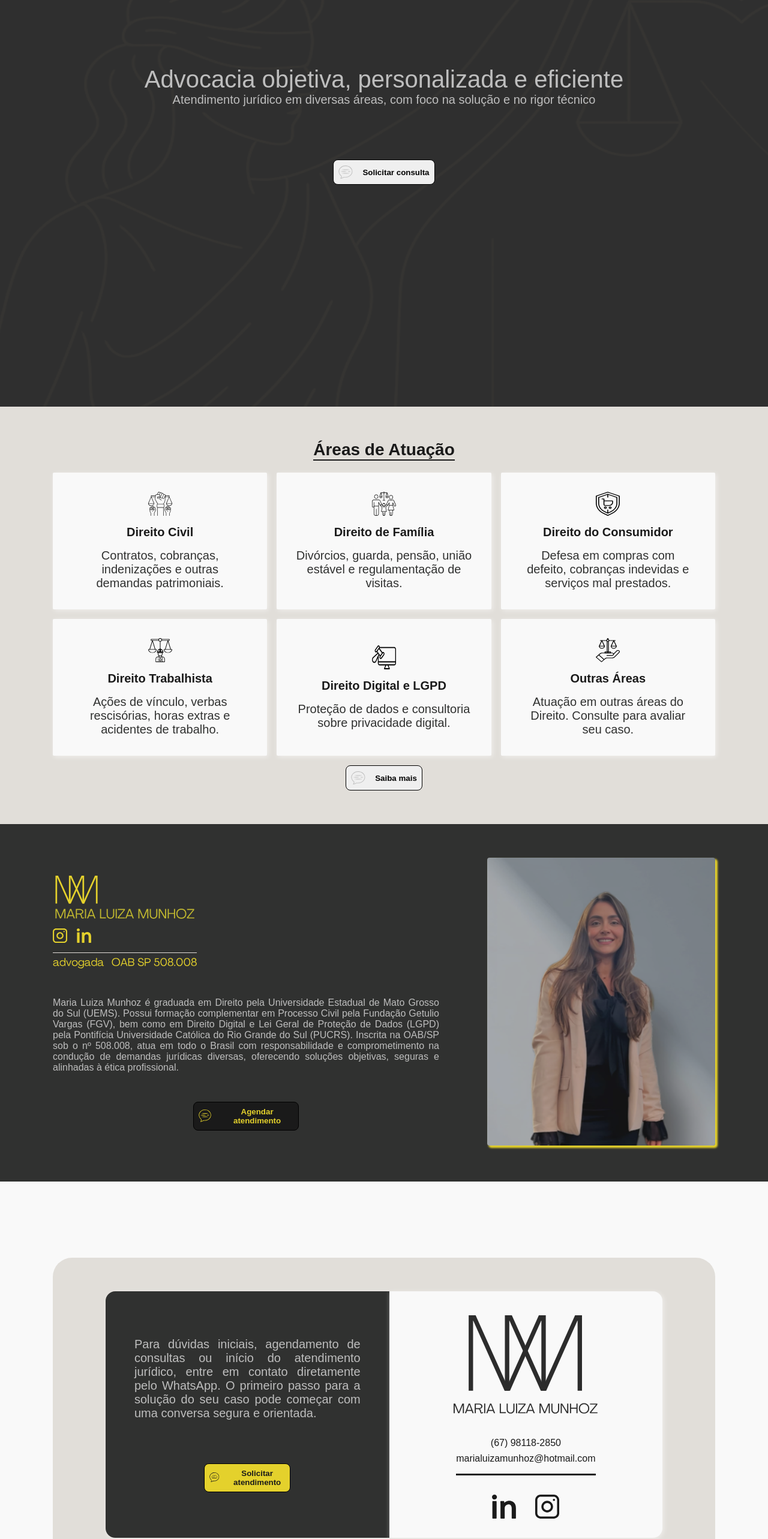
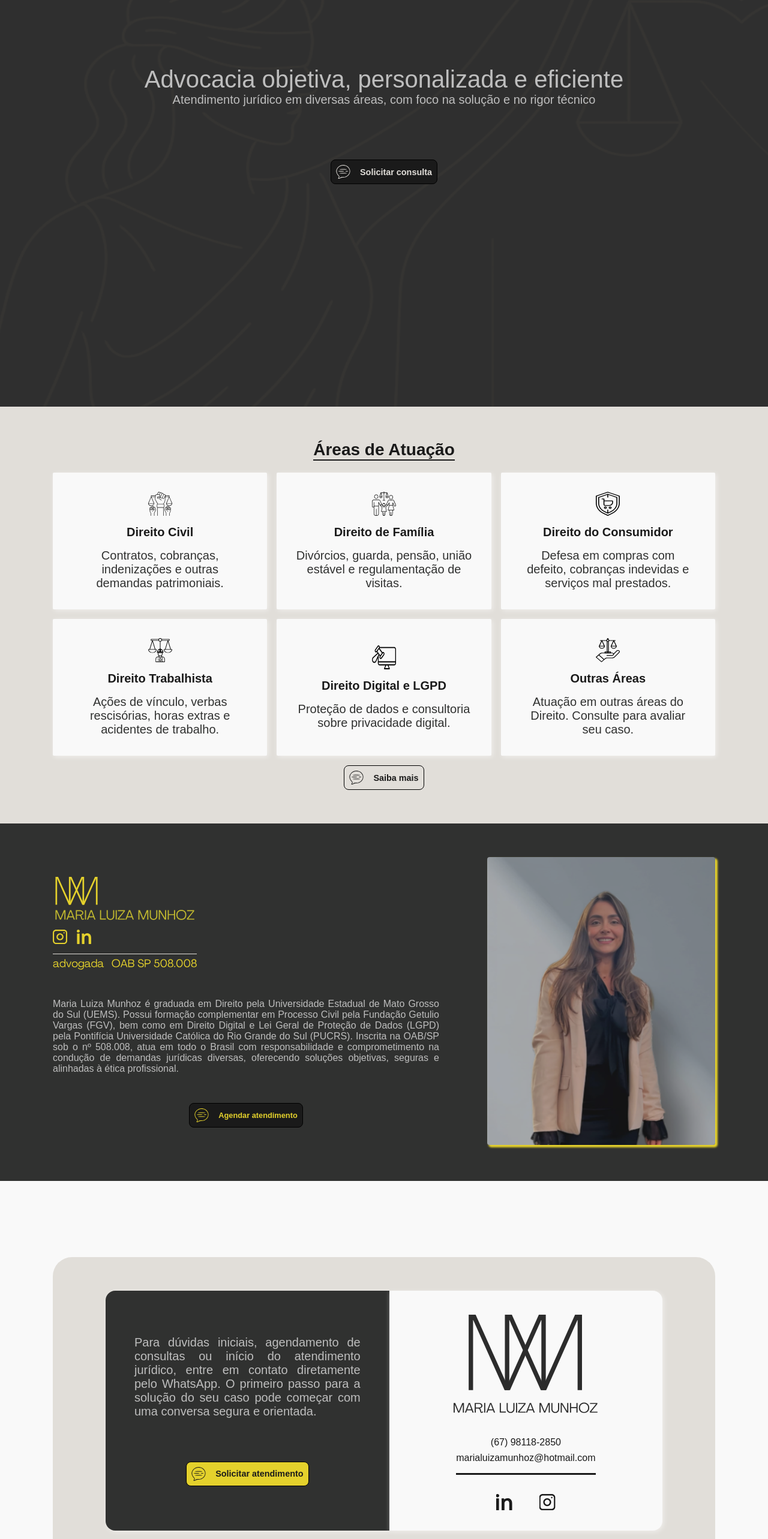
Before and after one commit to HigorBernardesPNG/laddingMalu, a Next.js app: page / in a window 1280 px wide. Shown: the part 234-2800 px from the top of the page at 60% size. Built offline with nearby package versions, Linux system fonts and the light colour scheme.

Commit message:
Reafactor: Envia melhorias textuais e estruturais; Style: Envia melhorias na estrutura do SCSS

```diff
--- a/src/components/AreasSection/AreasSection.module.scss
+++ b/src/components/AreasSection/AreasSection.module.scss
@@ -2,17 +2,21 @@
 @import '../../styles/variables';
 
 .hero {
+
   @include grid-desktop;
   background-color: $light-gray;
   // height: 100lvh;
   // width: 100lvw;
   text-align: center;
+
 }
 
 .container {
+
   @include flex-direction;
   gap: 16px;
   margin: 0 auto;
+
 }
 
 .containerAreasGlobal {
@@ -34,7 +38,9 @@
     gap: 16px;
 
   p {
+
     font-size: $size-subtitule-heroSection;
+
   }
 
 }
@@ -50,15 +56,40 @@
 }
 
 .title {
+
   @include titule-base;
+
 }
 
 .paragraph {
+
   color: $background-one;
   font-size: $size-text-block;
   font-weight: 400;
+
 }
 
 .ctaButton {
+
   @include button-base;
+  width: auto;
+  font-size: .9rem;
+  color: $dark-color;
+  background: none;
+  // transition: transform 0.4s ease, border-color 0.4s ease;
+  transition: background-color 0.8s ease, color 0.8s ease;
+
+   &:hover {
+
+    background-color: $dark-color;
+    color: $primary-color;
+
+  }
+
+  .iconButton {
+
+  width: 1.5rem;
+
+  }
+
 }
--- a/src/components/AreasSection/index.tsx
+++ b/src/components/AreasSection/index.tsx
@@ -1,5 +1,6 @@
 'use client';
 import styles from './AreasSection.module.scss';
+import IconButton from "../../assets/icons/iconButton.svg";
 import Image from 'next/image';
 
 const AreasSection = () => {
@@ -7,13 +8,13 @@ const AreasSection = () => {
     <section className={styles.hero}>
       <div className={styles.container}>
         <h1 className={styles.titleSection}>
-        Áreas de Atuação
+            Áreas de Atuação
         </h1>
         <section className={styles.containerAreasGlobal}>
             <div className={styles.containerAreas}>
                 <Image
                     src="/images/direitoCivil.svg"
-                    alt="Logo da advogada Maria Luiza Munhoz"
+                    alt="Uma imagem representando o Direito Civil"
                     width={88}
                     height={40}
                     priority
@@ -24,7 +25,7 @@ const AreasSection = () => {
             <div className={styles.containerAreas}>
                 <Image
                     src="/images/direitoDaFamilia.svg"
-                    alt="Logo da advogada Maria Luiza Munhoz"
+                    alt="Uma imagem representando o Direito da Familia"
                     width={88}
                     height={40}
                     priority
@@ -35,7 +36,7 @@ const AreasSection = () => {
             <div className={styles.containerAreas}>
                 <Image
                     src="/images/direitoDoConsumidor.svg"
-                    alt="Logo da advogada Maria Luiza Munhoz"
+                    alt="Uma imagem representando o Direito do Consumidor"
                     width={88}
                     height={40}
                     priority
@@ -48,7 +49,7 @@ const AreasSection = () => {
             <div className={styles.containerAreas}>
                 <Image
                     src="/images/direitoTrabalhista.svg"
-                    alt="Logo da advogada Maria Luiza Munhoz"
+                    alt="Uma imagem representando o Direito Trabalhista"
                     width={88}
                     height={40}
                     priority
@@ -59,7 +60,7 @@ const AreasSection = () => {
             <div className={styles.containerAreas}>
                 <Image
                     src="/images/direitoDigitalELGPD.svg"
-                    alt="Logo da advogada Maria Luiza Munhoz"
+                    alt="Uma imagem representando o Direito Digital"
                     width={88}
                     height={40}
                     priority
@@ -70,7 +71,7 @@ const AreasSection = () => {
             <div className={styles.containerAreas}>
                 <Image
                     src="/images/outrasAreas.svg"
-                    alt="Logo da advogada Maria Luiza Munhoz"
+                    alt="Uma imagem representando outras areas do direito"
                     width={88}
                     height={40}
                     priority
@@ -80,12 +81,8 @@ const AreasSection = () => {
             </div>
         </section>
         <button className={styles.ctaButton}>
-        <Image
-        src="/images/iconButton.svg"
-        alt="Logo da advogada Maria Luiza Munhoz"
-        width={24}
-        height={24}
-        priority/> Saiba mais
+            <IconButton alt="Um icone de um balão de bate-papo" className={styles.iconButton} />
+            Saiba mais
         </button>
 
       </div>
--- a/src/components/ContatoSection/ContatoSection.module.scss
+++ b/src/components/ContatoSection/ContatoSection.module.scss
@@ -61,7 +61,8 @@
   @include button-base;
   background-color: $primary-color;
   color: $dark-color;
-  width: 9rem;
+  width: auto;
+  font-size: .9rem;
   // transition: transform 0.4s ease, border-color 0.4s ease;
   transition: transform 0.4s ease;
 
@@ -73,9 +74,11 @@
 
 .iconSociais {
 
-  transition: transform 0.4s ease;
+  transition: transform 0.8s ease;
+  padding: 0 .4rem .1rem .4rem;
 
   &:hover {
+  border-bottom: 3px solid $dark-color;
   transform: scale(1.15); // aumenta 15%
   cursor: pointer;
   }
--- a/src/components/HeroSection/HeroSection.module.scss
+++ b/src/components/HeroSection/HeroSection.module.scss
@@ -29,4 +29,23 @@
 
 .ctaButton {
   @include button-base;
+  width: auto;
+  font-size: .9rem;
+  color: $light-gray;
+  background: $dark-color;
+  // transition: transform 0.4s ease, border-color 0.4s ease;
+  transition: background-color 0.8s ease, border 0.8s ease;
+
+   &:hover {
+
+    border-color: $primary-color;
+    color: $primary-color;
+
+  }
+
+  .iconButton {
+
+  width: 1.5rem;
+
+  }
 }
--- a/src/components/HeroSection/index.tsx
+++ b/src/components/HeroSection/index.tsx
@@ -1,5 +1,6 @@
 'use client'; // Necessário para usar interações no App Router
 import styles from './HeroSection.module.scss';
+import IconButton from "../../assets/icons/iconButton.svg";
 import Image from 'next/image';
 
 const HeroSection = () => {
@@ -22,12 +23,8 @@ const HeroSection = () => {
           </p>
         </div>
         <button className={styles.ctaButton}>
-          <Image
-          src="/images/iconButton.svg"
-          alt="Logo da advogada Maria Luiza Munhoz"
-          width={24}
-          height={24}
-          priority/> Solicitar consulta
+          <IconButton alt="Um icone de um balão de bate-papo" className={styles.iconButton} />
+          Solicitar consulta
         </button>
       </div>
     </section>
--- a/src/components/SobreSection/Sobre.module.scss
+++ b/src/components/SobreSection/Sobre.module.scss
@@ -59,7 +59,7 @@
 
 .iconSociais {
 
-  transition: transform 0.4s ease;
+  transition: transform 0.8s ease;
 
   &:hover {
   transform: scale(1.15); // aumenta 15%
@@ -100,7 +100,8 @@
   @include button-base;
   background-color: $dark-color;
   color: $primary-color;
-  width: 11rem;
+  width: auto;
+  font-size: .8rem;
   // transition: transform 0.4s ease, border-color 0.4s ease;
   transition: border 0.8s ease;
 
```
